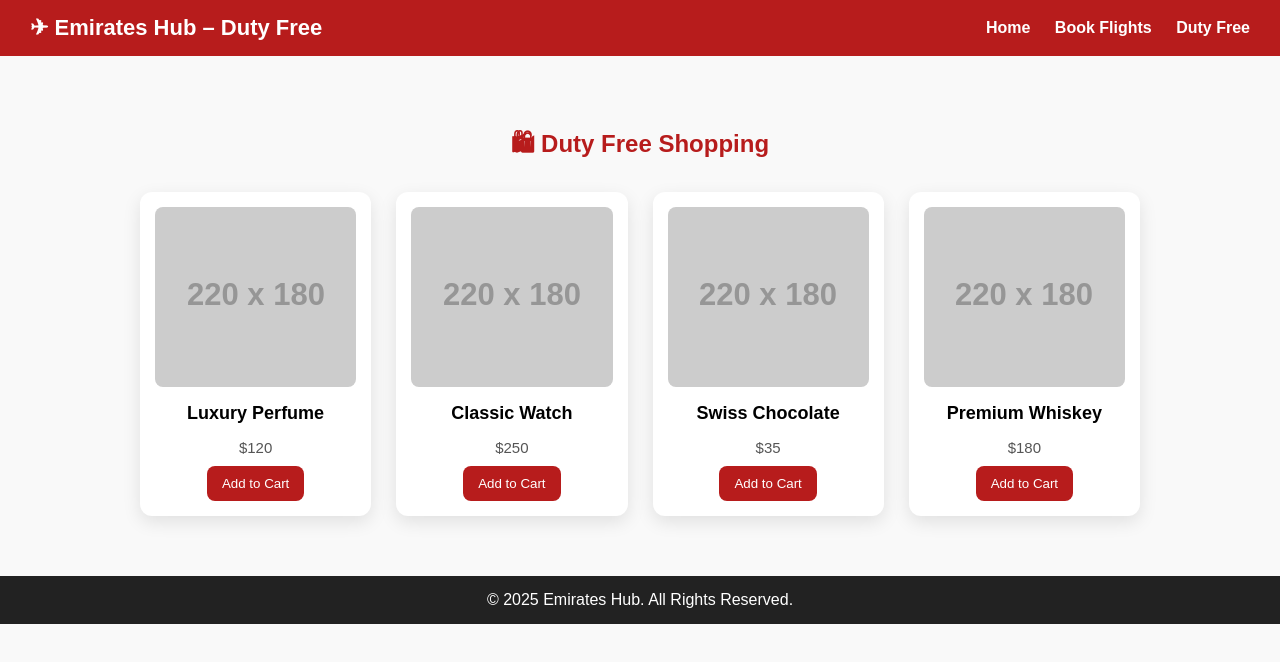
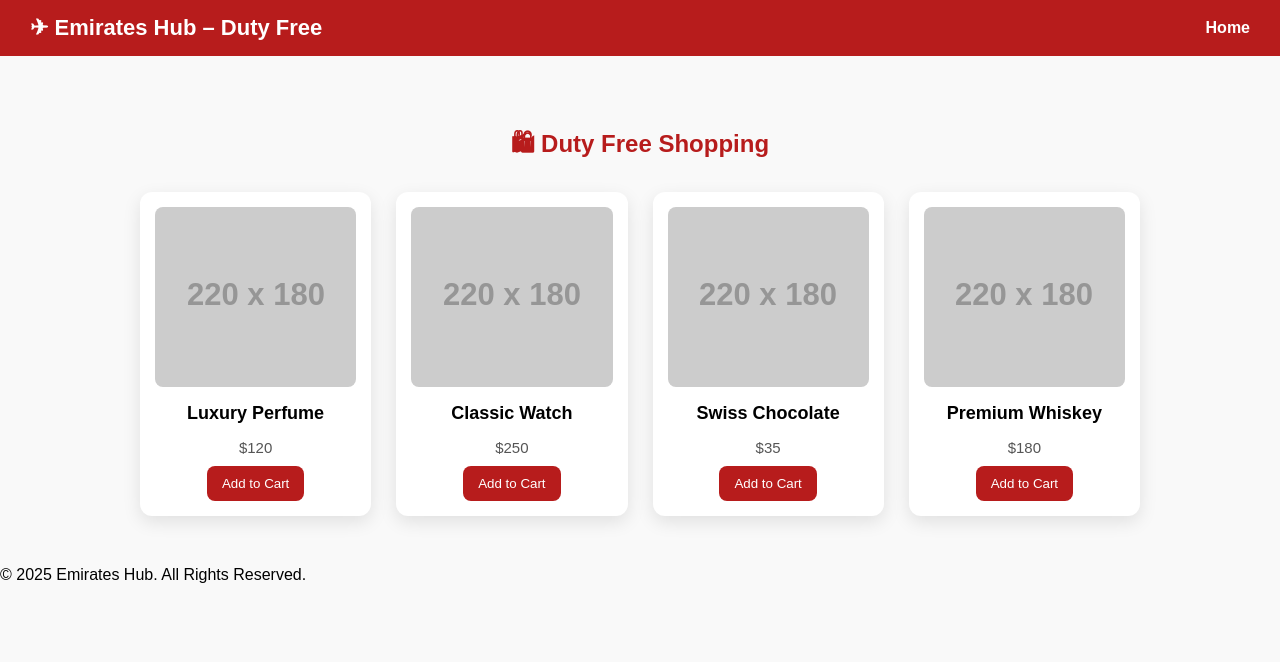
Before and after one commit to NazalNasim/Emirates-Virtual, a plain HTML site: page DutyFree.html in a window 1280 px wide. Drawn offline with Linux system fonts and the light colour scheme; placeholder pictures from the web are drawn by us.

Commit message:
Update DutyFree.html

```diff
--- a/DutyFree.html
+++ b/DutyFree.html
@@ -101,13 +101,14 @@
       background: #d32f2f;
     }
 
-    footer {
-      text-align: center;
-      background: #222;
-      color: white;
-      padding: 15px;
-      margin-top: 40px;
-    }
+   /* Footer */
+.footer {
+  text-align: center;
+  background: #222;
+  color: #ccc;
+  padding: 1rem;
+  margin-top: 2rem;
+}
   </style>
 </head>
 <body>
@@ -117,8 +118,6 @@
     <h1>✈ Emirates Hub – Duty Free</h1>
     <nav>
       <a href="index.html">Home</a>
-      <a href="flights.html">Book Flights</a>
-      <a href="dutyfree.html">Duty Free</a>
     </nav>
   </header>
 
```
